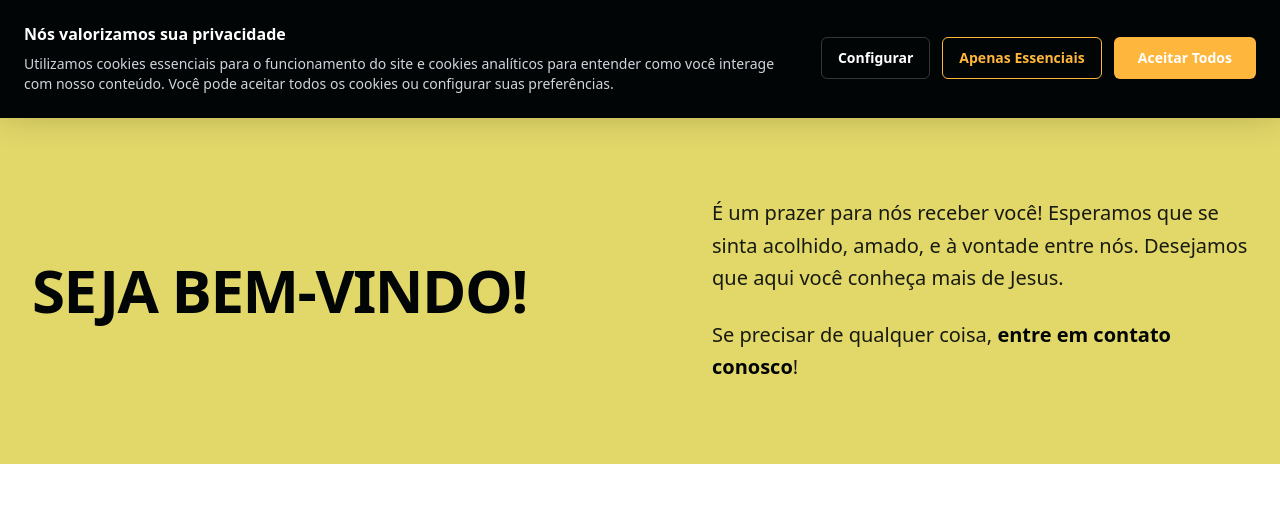
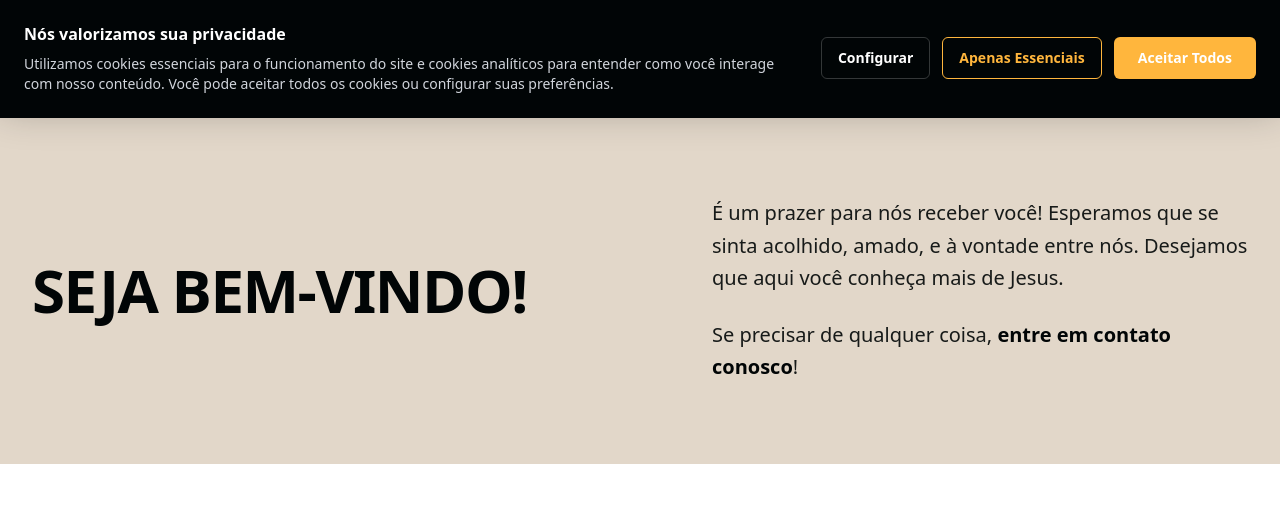
Before and after one commit to danbuck84/ibfarol, a Next.js app: page /en in a window 1280 px wide. Shown: the part 682-1196 px from the top of the page. Built offline with nearby package versions, Linux system fonts and the light colour scheme.

Commit message:
fix: remove sticky sections, correct welcome bg color, and make give section fill screen

```diff
--- a/src/app/[locale]/page.tsx
+++ b/src/app/[locale]/page.tsx
@@ -14,14 +14,14 @@ export default function Home() {
   return (
     <>
       <Header />
-      <main className="relative">
-        <div className="sticky top-[66px] z-10 bg-white"><Hero /></div>
-        <div className="sticky top-[66px] z-20 bg-[#E2D769]"><FadeIn><AboutUs /></FadeIn></div>
-        <div className="sticky top-[66px] z-30 bg-white"><FadeIn><HighlightsCarousel /></FadeIn></div>
-        <div className="sticky top-[66px] z-40 bg-white"><FadeIn><Agenda /></FadeIn></div>
-        <div className="sticky top-[66px] z-50 bg-black"><FadeIn><Give /></FadeIn></div>
-        <div className="sticky top-[66px] z-60 bg-white"><FadeIn><PlanVisit /></FadeIn></div>
-        <div className="sticky top-[66px] z-70 bg-brand-canvas"><FadeIn><Quote /></FadeIn></div>
+      <main>
+        <Hero />
+        <FadeIn><AboutUs /></FadeIn>
+        <FadeIn><HighlightsCarousel /></FadeIn>
+        <FadeIn><Agenda /></FadeIn>
+        <FadeIn><Give /></FadeIn>
+        <FadeIn><PlanVisit /></FadeIn>
+        <FadeIn><Quote /></FadeIn>
       </main>
       <Footer />
     </>
--- a/src/components/AboutUs.tsx
+++ b/src/components/AboutUs.tsx
@@ -2,7 +2,7 @@ import { Link } from "@/i18n/routing";
 
 export default function AboutUs() {
   return (
-    <section id="sobre" className="w-full bg-[#E2D769] py-20 px-6 md:px-8">
+    <section id="sobre" className="w-full bg-[#e2d7c9] py-20 px-6 md:px-8">
       <div className="max-w-[1280px] mx-auto grid grid-cols-1 md:grid-cols-2 gap-12 items-center">
         {/* Left: Big Title */}
         <div>
--- a/src/components/Give.tsx
+++ b/src/components/Give.tsx
@@ -5,8 +5,8 @@ export default function Give() {
   const t = useTranslations('Give');
 
   return (
-    <section className="py-20 px-8 bg-black" id="contribua">
-      <div className="max-w-[800px] mx-auto bg-black rounded-xl overflow-hidden shadow-xl border border-white/10">
+    <section className="min-h-[90vh] flex items-center justify-center py-20 px-8 bg-black" id="contribua">
+      <div className="max-w-[800px] w-full mx-auto bg-black rounded-xl overflow-hidden shadow-xl border border-white/10">
         {/* Imagem com o QR Code e chaves */}
         <img src="/contribua-pix.jpg" alt="Contribua via PIX" className="w-full h-auto object-cover" />
 
```
